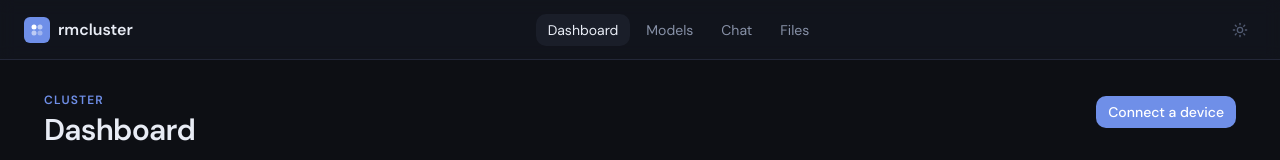
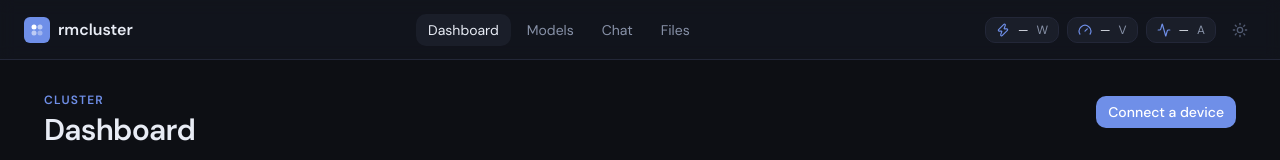
Before and after one commit to rmcluster/frontend, a React (Vite) app: page / in a window 1280 px wide. Shown: the top 160 px of the page. Built offline with nearby package versions, Linux system fonts and the light colour scheme; no server answers.

Commit message:
add power metrics

```diff
--- /dev/null
+++ b/src/components/MqttMetrics.tsx
@@ -0,0 +1,76 @@
+import { useEffect, useState } from 'react';
+import type { ReactNode } from 'react';
+import { Zap, Activity, Gauge } from 'lucide-react';
+import { getJson } from '../lib/api';
+import { apiRoutes } from '../lib/routes';
+import type { DashboardData } from '../types/ui';
+
+type MetricChipProps = {
+  icon: ReactNode;
+  label: string;
+  value?: number;
+  decimals: number;
+  unit: string;
+};
+
+function MetricChip({ icon, label, value, decimals, unit }: MetricChipProps) {
+  const displayValue = typeof value === 'number' ? value.toFixed(decimals) : '—';
+
+  return (
+    <div
+      className="inline-flex items-center gap-2 rounded-md border border-[var(--border)] bg-[var(--bg-elevated)] px-2.5 py-1 text-xs text-[var(--text-secondary)]"
+      title={label}
+    >
+      <span className="text-[var(--accent)]">{icon}</span>
+      <span className="font-[var(--font-mono)] text-[var(--text-primary)]">
+        {displayValue}
+      </span>
+      <span>{unit}</span>
+    </div>
+  );
+}
+
+export function MqttMetrics() {
+  const [metrics, setMetrics] = useState<DashboardData | null>(null);
+
+  useEffect(() => {
+    const load = async () => {
+      try {
+        const payload = await getJson<DashboardData>(apiRoutes.uiDashboard);
+        setMetrics(payload);
+      } catch {
+        setMetrics(null);
+      }
+    };
+
+    void load();
+    const timer = window.setInterval(load, 5000);
+    return () => window.clearInterval(timer);
+  }, []);
+
+  return (
+    <div className="flex items-center gap-2">
+      <MetricChip
+        icon={<Zap size={14} />}
+        label="Power"
+        value={metrics?.power_watts}
+        decimals={0}
+        unit="W"
+      />
+      <MetricChip
+        icon={<Gauge size={14} />}
+        label="Voltage"
+        value={metrics?.voltage}
+        decimals={0}
+        unit="V"
+      />
+      <MetricChip
+        icon={<Activity size={14} />}
+        label="Current"
+        value={metrics?.current}
+        decimals={3}
+        unit="A"
+      />
+    </div>
+  );
+}
--- a/src/components/Navbar.tsx
+++ b/src/components/Navbar.tsx
@@ -1,6 +1,7 @@
 import { Link, useLocation } from 'react-router-dom';
 import { ThemeToggle } from './ThemeToggle';
 import { LogoIcon } from '../icons/LogoIcon';
+import { MqttMetrics } from './MqttMetrics';
 
 export function Navbar() {
   const { pathname } = useLocation();
@@ -41,6 +42,7 @@ export function Navbar() {
       </nav>
 
       <div className="flex items-center gap-2">
+        <MqttMetrics />
         <ThemeToggle />
       </div>
     </header>
--- a/src/pages/DashboardPage.tsx
+++ b/src/pages/DashboardPage.tsx
@@ -4,7 +4,7 @@ import { AddDeviceModal } from '../components/devices/AddDeviceModal';
 import { PageHeader } from '../components/PageHeader';
 import { getJson } from '../lib/api';
 import { apiRoutes } from '../lib/routes';
-import type { DashboardServer } from '../types/ui';
+import type { DashboardData, DashboardServer } from '../types/ui';
 
 export function DashboardPage() {
   const [servers, setServers] = useState<DashboardServer[]>([]);
@@ -20,7 +20,7 @@ export function DashboardPage() {
   useEffect(() => {
     const load = async () => {
       try {
-        const payload = await getJson<{ servers: DashboardServer[] }>(
+        const payload = await getJson<DashboardData>(
           apiRoutes.uiDashboard
         );
         setServers(payload.servers);
```
Also changed, not shown: 1 other file (tests, documents, lock files or other folders).
